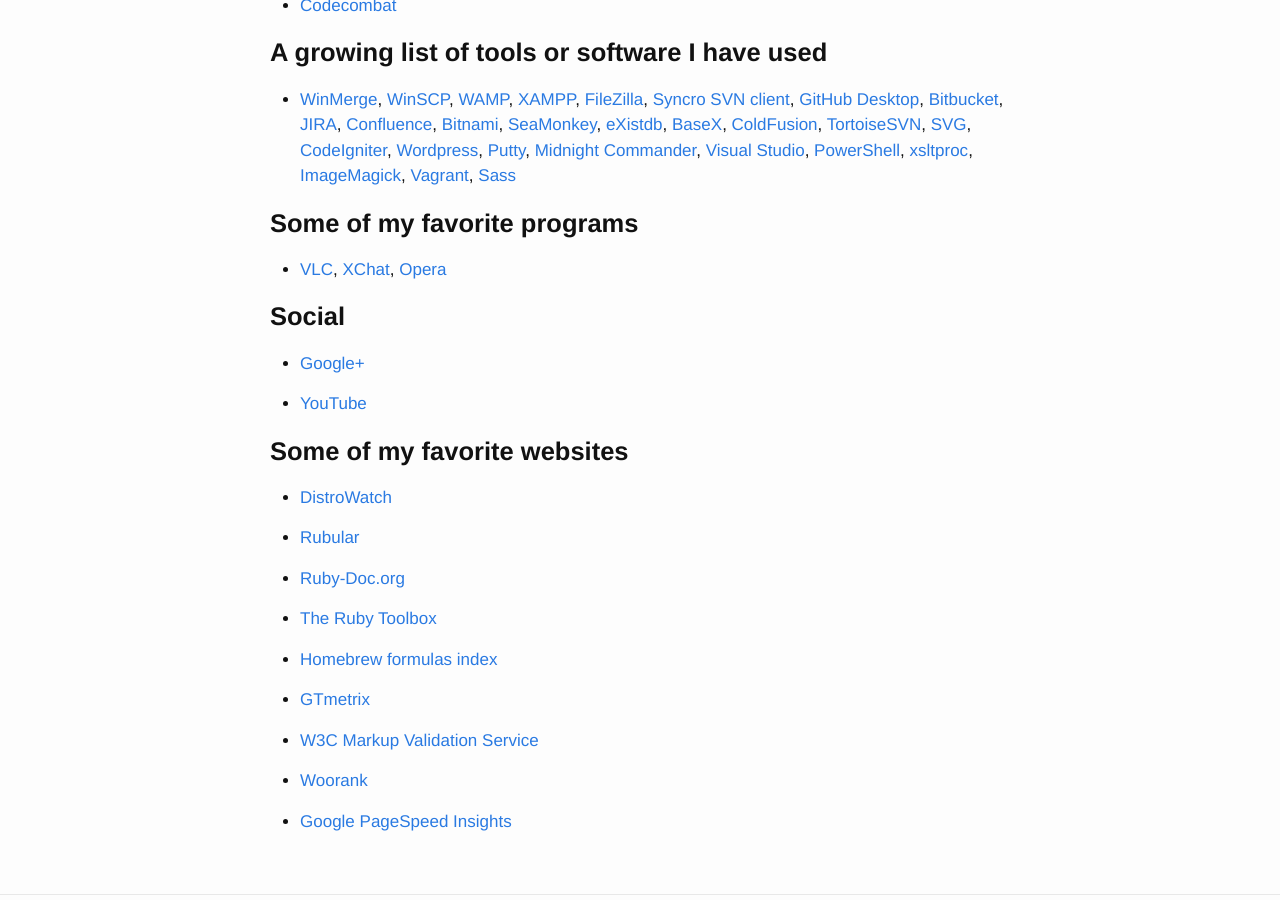
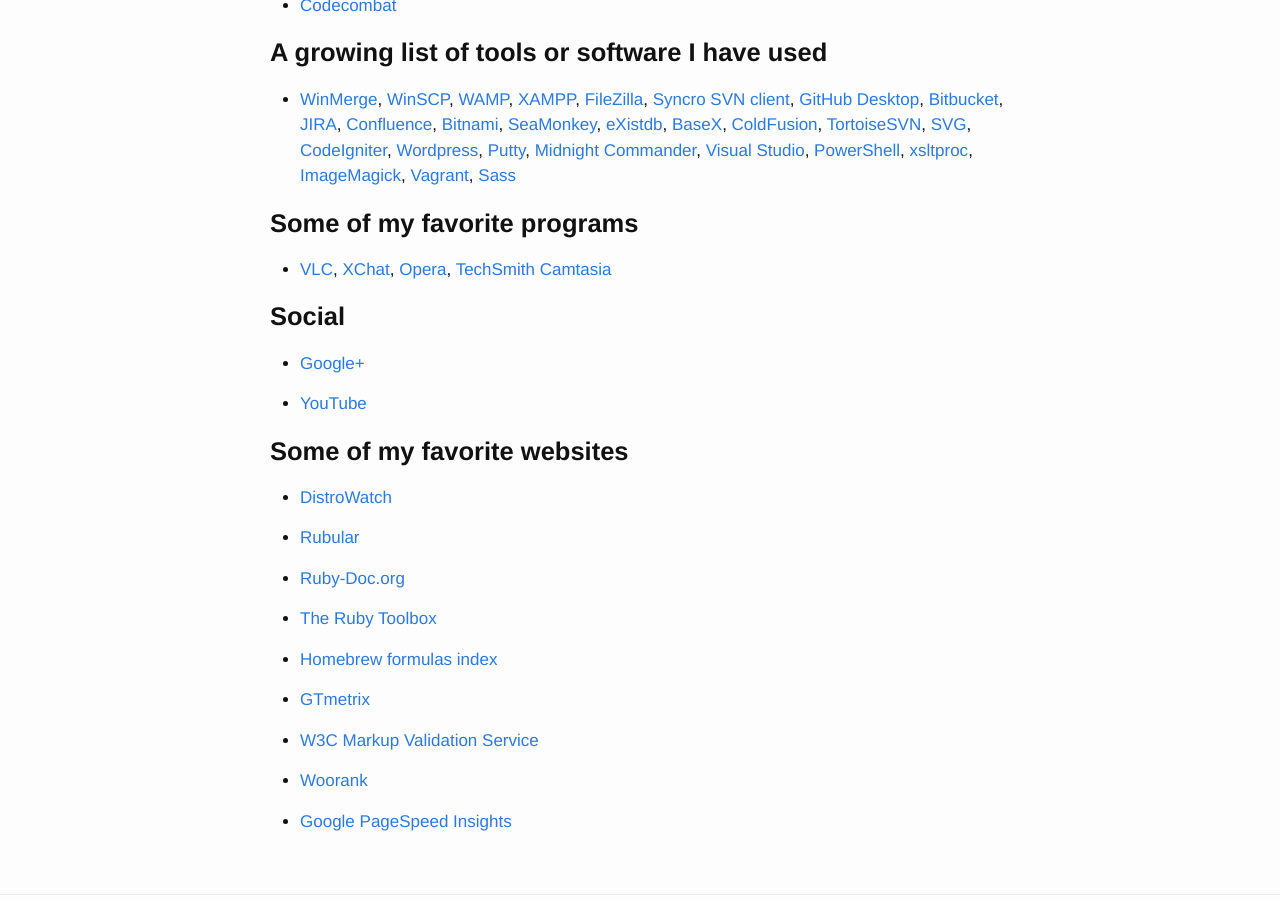
Before and after one commit to slurpcode/beast, a Jekyll site: the page built from about.md, in a window 1280 px wide and 900 px high, scrolled down 1867 px. Built offline with Jekyll 4.4.1, drawn with Linux system fonts in a browser that asks for light colours.

Commit message:
update about

```diff
--- a/about.md
+++ b/about.md
@@ -172,7 +172,8 @@ http://sass-lang.com/){:target="_blank"}
 
 - [VLC](http://www.videolan.org/){:target="_blank"}, [XChat](
 http://xchat.org/){:target="_blank"}, [Opera](
-http://www.opera.com/){:target="_blank"}
+http://www.opera.com/){:target="_blank"}, [TechSmith Camtasia](
+https://www.techsmith.com/camtasia.html){:target="_blank"}
 
 
 **Social**
```
